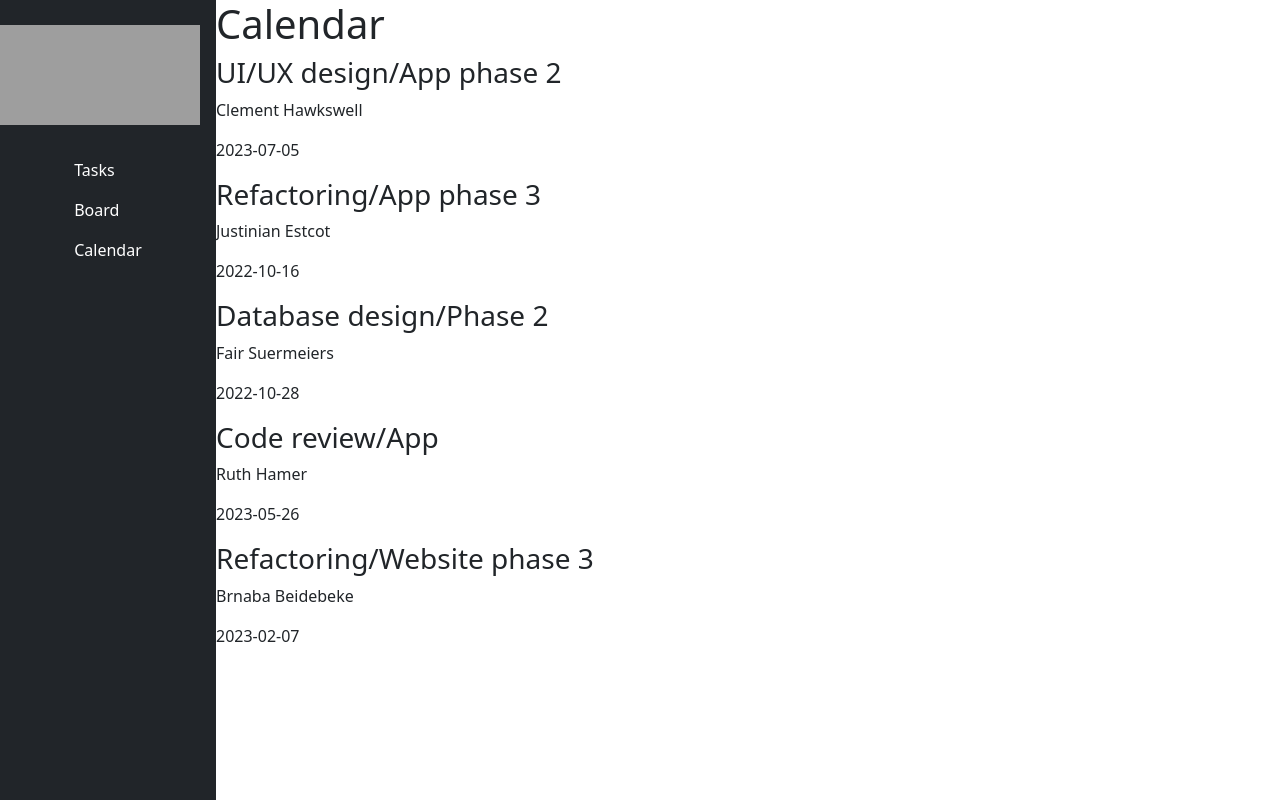
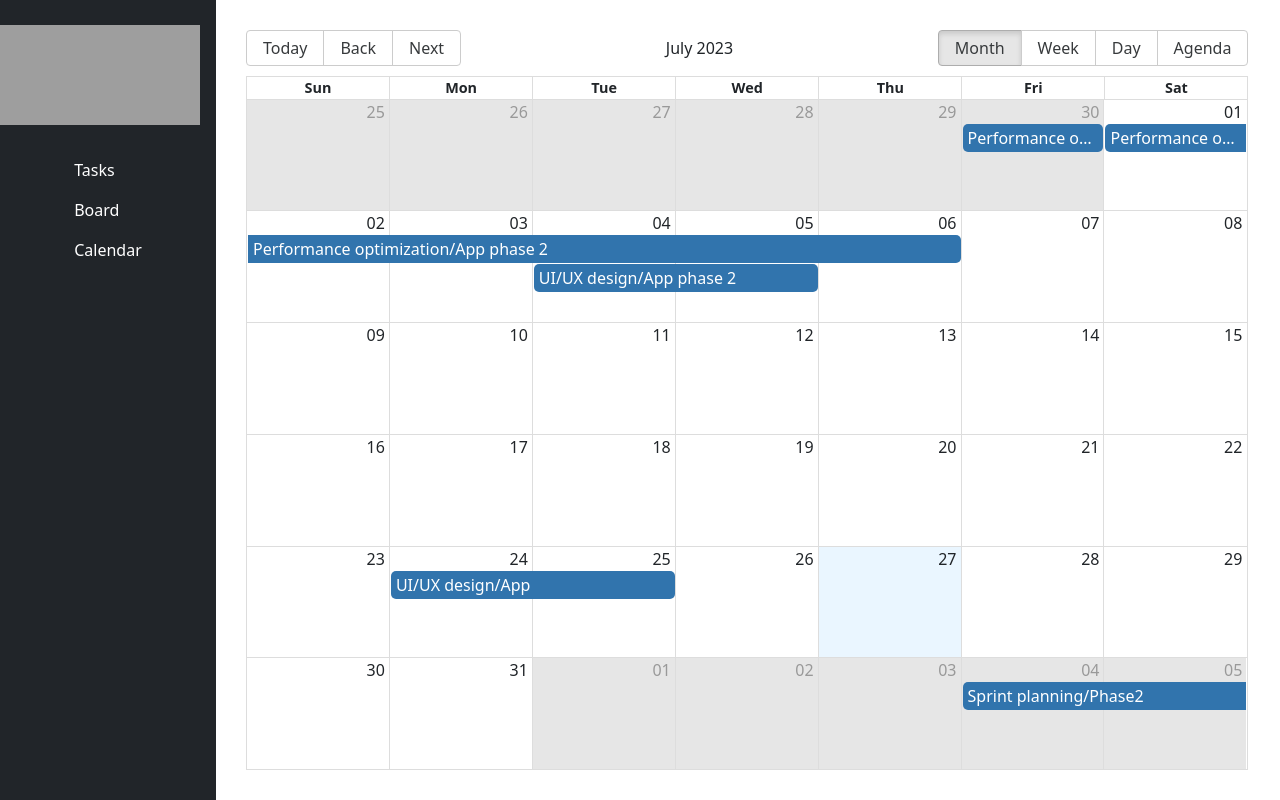
Before and after one commit to thitikl/React_taskSnap, a React (Create React App) app: page /calendar in a window 1280 px wide. Built offline with nearby package versions, Linux system fonts and the light colour scheme; no server answers; grey boxes are pictures that could not be loaded.

Commit message:
-Add react-big-calendar to Calendar component -Modify date of some event in mock data -Add time in some event in mock data

```diff
--- a/package.json
+++ b/package.json
@@ -6,7 +6,9 @@
     "@testing-library/jest-dom": "^5.17.0",
     "@testing-library/react": "^13.4.0",
     "@testing-library/user-event": "^13.5.0",
+    "moment": "^2.29.4",
     "react": "^18.2.0",
+    "react-big-calendar": "^1.8.1",
     "react-dom": "^18.2.0",
     "react-router": "^6.14.2",
     "react-router-dom": "^6.14.2",
@@ -39,7 +41,6 @@
   },
   "description": "This project was bootstrapped with [Create React App](https://github.com/facebook/create-react-app).",
   "main": "index.js",
-  "devDependencies": {},
   "author": "",
   "license": "ISC"
 }
--- a/src/Calendar/Calendar.js
+++ b/src/Calendar/Calendar.js
@@ -1,16 +1,56 @@
-export default function Calendar(props){
-    const renderTasks = () => {
-        return props.data.slice(10,15).map((task) => {
-            return <div>
-                <h3>{task.title}</h3>
-                <p>{task.assigned_to}</p>
-                <p>{task.due}</p>
-            </div>
+import { useState, useEffect } from 'react';
+import { Calendar, momentLocalizer } from 'react-big-calendar';
+import moment from 'moment';
+
+import 'react-big-calendar/lib/css/react-big-calendar.css';
+import './calendar.css'
+
+const localizer = momentLocalizer(moment)
+
+export default function TaskSnapCalendar(props) {
+    const [holidays, setHoliday] = useState([]);
+    const HOLIDAY_API_URL = 'https://canada-holidays.ca/api/v1/holidays';
+    useEffect(() => {
+        fetch(HOLIDAY_API_URL)
+            .then(res => res.json())
+            .then(data => setHoliday(data.holidays))
+    }, [])
+    const holidayEvents = [];
+    holidays.forEach(holiday => {
+        holiday.federal ? holidayEvents.push({
+            title: holiday.nameEn,
+            start: moment(holiday.date).toDate(),
+            end: moment(holiday.date).toDate(),
+            allDay: true,
+            type: 'holiday',
+            color: '#D71313'
+        }) : null;
+    });
+
+    const tasks = [];
+    props.data.forEach(task => {
+        tasks.push({
+            title: task.title,
+            start: moment(task.start).toDate(),
+            end: moment(task.due).toDate(),
+            allDay: task.due.includes('T') ? false : true,
         })
-    };
+    });
 
-    return<div>
-        <h1>Calendar</h1>
-        {renderTasks()}
+    const events = [...holidayEvents, ...tasks];
+    return <div >
+        <Calendar
+            className='main-calendar'
+            localizer={localizer}
+            events={events}
+            startAccessor="start"
+            // endAccessor="end"
+            endAccessor={event => event.allDay ? moment(event.end).add(1, 'days').format('YYYY-MM-DD') : event.end}
+            showMultiDayTimes={true}
+            eventPropGetter={event => {
+                const backgroundColor = event.color;
+                return { style: { backgroundColor } };
+            }}
+        />
     </div>
 }
--- /dev/null
+++ b/src/Calendar/calendar.css
@@ -0,0 +1,4 @@
+.main-calendar{
+    padding: 30px;
+    width: 83vw;
+}
--- a/src/Navbar.js
+++ b/src/Navbar.js
@@ -1,6 +1,6 @@
 import { Routes, Route, Link } from "react-router-dom";
 import Board from "./Board/Board";
-import Calendar from "./Calendar/Calendar";
+import TaskSnapCalendar from "./Calendar/Calendar";
 import Tasks from "./Tasks/Tasks";
 
 export default function Navbar(props) {
@@ -41,7 +41,7 @@ export default function Navbar(props) {
             <Routes>
                 <Route path="/" element={<Tasks data={props.data} modifyData={props.modifyData}/>} />
                 <Route path="/board" element={<Board data={props.data} modifyData={props.modifyData}/>} />
-                <Route path="/calendar" element={<Calendar data={props.data} modifyData={props.modifyData}/>} />
+                <Route path="/calendar" element={<TaskSnapCalendar data={props.data} modifyData={props.modifyData}/>} />
             </Routes>
         </>
 
--- a/src/data/MOCK_DATA.json
+++ b/src/data/MOCK_DATA.json
@@ -1,20 +1,20 @@
-[{"title":"Performance optimization/App","status":"ongoing","assigned_to":"Greg O'Cridigan","due":"2023-07-08","label":"App","description":"Performance optimization of App"},
-{"title":"Performance optimization/Website","status":"plan","assigned_to":"Adi London","due":"2023-08-27","label":"Website","description":""},
-{"title":"UI/UX design/App","status":"plan","assigned_to":"Seumas Staddart","due":"2023-07-25","label":"App","description":""},
-{"title":"Sprint planning/Phase2","status":"ongoing","assigned_to":"Neall Busch","due":"2023-06-06","label":"Planning","description":""},
-{"title":"Retrospective","status":"finished","assigned_to":"Therese Jonin","due":"2023-04-10","label":"Planning","description":""},
-{"title":"Refactoring/App","status":"ongoing","assigned_to":"Isador Willatt","due":"2022-09-23","label":"App","description":"Refactoring of the App"},
-{"title":"Database design","status":"plan","assigned_to":"Bette-ann Mougel","due":"2023-06-24","label":"Database","description":""},
-{"title":"Pair programming","status":"ongoing","assigned_to":"Nissy Hush","due":"2022-08-21","label":"Planning","description":""},
-{"title":"Bug fixing/App","status":"ongoing","assigned_to":"Gayel Saunier","due":"2022-12-10","label":"App","description":""},
-{"title":"Performance optimization/App phase 2","status":"finished","assigned_to":"Donal Pledge","due":"2023-07-06","label":"App","description":"Performance optimization of the App phase 2"},
-{"title":"UI/UX design/App phase 2","status":"plan","assigned_to":"Clement Hawkswell","due":"2023-07-05","label":"App","description":""},
-{"title":"Refactoring/App phase 3","status":"plan","assigned_to":"Justinian Estcot","due":"2022-10-16","label":"App","description":""},
-{"title":"Database design/Phase 2","status":"plan","assigned_to":"Fair Suermeiers","due":"2022-10-28","label":"Database","description":""},
-{"title":"Code review/App","status":"ongoing","assigned_to":"Ruth Hamer","due":"2023-05-26","label":"App","description":""},
-{"title":"Refactoring/Website phase 3","status":"ongoing","assigned_to":"Brnaba Beidebeke","due":"2023-02-07","label":"Website","description":"Refactoring of the Website phase 3"},
-{"title":"Refactoring/Website phase 2","status":"ongoing","assigned_to":"Philly Jeduch","due":"2022-08-18","label":"Website","description":""},
-{"title":"Code review/Website","status":"plan","assigned_to":"Mortimer Litherborough","due":"2022-11-17","label":"Website","description":""},
-{"title":"Sprint planning/Phase3","status":"finished","assigned_to":"Sophia Moland","due":"2023-05-14","label":"Planning","description":""},
-{"title":"Integration testing","status":"finished","assigned_to":"Clo Melbury","due":"2023-05-09","label":"Test","description":"Integration testing"},
-{"title":"Performance optimization/Infastucture","status":"plan","assigned_to":"Korrie Thornebarrow","due":"2023-06-30","label":"Infastructure","description":""}]
+[{"title":"Performance optimization/App","status":"ongoing","assigned_to":"Greg O'Cridigan", "start": "2023-08-07T10:00:00","due":"2023-08-08T12:00:00","label":"App","description":"Performance optimization of App"},
+{"title":"Performance optimization/Website","status":"plan","assigned_to":"Adi London","start": "2023-08-26T08:00:00","due":"2023-08-27T17:00:00","label":"Website","description":""},
+{"title":"UI/UX design/App","status":"plan","assigned_to":"Seumas Staddart","start": "2023-07-24","due":"2023-07-25","label":"App","description":""},
+{"title":"Sprint planning/Phase2","status":"ongoing","assigned_to":"Neall Busch","start": "2023-08-04T08:00:00","due":"2023-08-07T17:00:00","label":"Planning","description":""},
+{"title":"Retrospective","status":"finished","assigned_to":"Therese Jonin","start": "2023-04-10T14:00:00","due":"2023-04-10T15:00:00","label":"Planning","description":""},
+{"title":"Refactoring/App","status":"ongoing","assigned_to":"Isador Willatt","start": "2023-09-14","due":"2023-09-16","label":"App","description":"Refactoring of the App"},
+{"title":"Database design","status":"plan","assigned_to":"Bette-ann Mougel","start": "2023-08-22T09:00:00","due":"2023-08-24T12:00:00","label":"Database","description":""},
+{"title":"Pair programming","status":"ongoing","assigned_to":"Nissy Hush","start": "2023-08-14","due":"2023-08-16","label":"Planning","description":""},
+{"title":"Bug fixing/App","status":"ongoing","assigned_to":"Gayel Saunier","start": "2022-12-01","due":"2022-12-10","label":"App","description":""},
+{"title":"Performance optimization/App phase 2","status":"finished","assigned_to":"Donal Pledge","start": "2023-07-01","due":"2023-07-06","label":"App","description":"Performance optimization of the App phase 2"},
+{"title":"UI/UX design/App phase 2","status":"plan","assigned_to":"Clement Hawkswell","start": "2023-07-04","due":"2023-07-05","label":"App","description":""},
+{"title":"Refactoring/App phase 3","status":"plan","assigned_to":"Justinian Estcot","start": "2022-09-30","due":"2022-10-16","label":"App","description":""},
+{"title":"Database design/Phase 2","status":"plan","assigned_to":"Fair Suermeiers","start": "2022-10-22","due":"2022-10-28","label":"Database","description":""},
+{"title":"Code review/App","status":"ongoing","assigned_to":"Ruth Hamer","start": "2023-08-16T10:00:00","due":"2023-08-17T15:00:00","label":"App","description":""},
+{"title":"Refactoring/Website phase 3","status":"ongoing","assigned_to":"Brnaba Beidebeke","start": "2023-02-05","due":"2023-02-07","label":"Website","description":"Refactoring of the Website phase 3"},
+{"title":"Refactoring/Website phase 2","status":"ongoing","assigned_to":"Philly Jeduch","start": "2022-08-11","due":"2022-08-18","label":"Website","description":""},
+{"title":"Code review/Website","status":"plan","assigned_to":"Mortimer Litherborough","start": "2022-11-17","due":"2022-11-17","label":"Website","description":""},
+{"title":"Sprint planning/Phase3","status":"finished","assigned_to":"Sophia Moland","start": "2023-08-18T10:00:00","due":"2023-08-18T13:00:00","label":"Planning","description":""},
+{"title":"Integration testing","status":"finished","assigned_to":"Clo Melbury","start": "2023-05-04","due":"2023-05-09","label":"Test","description":"Integration testing"},
+{"title":"Performance optimization/Infastucture","status":"plan","assigned_to":"Korrie Thornebarrow","start": "2023-06-30","due":"2023-06-30","label":"Infastructure","description":""}]
```
Also changed, not shown: 1 other file (tests, documents, lock files or other folders).
